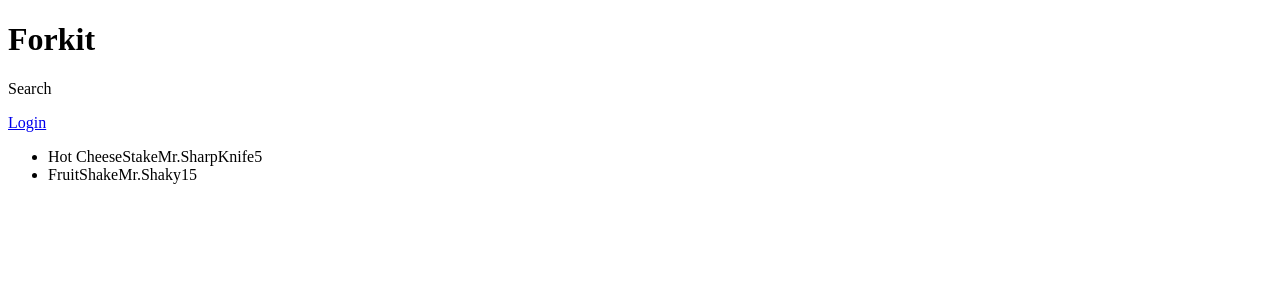
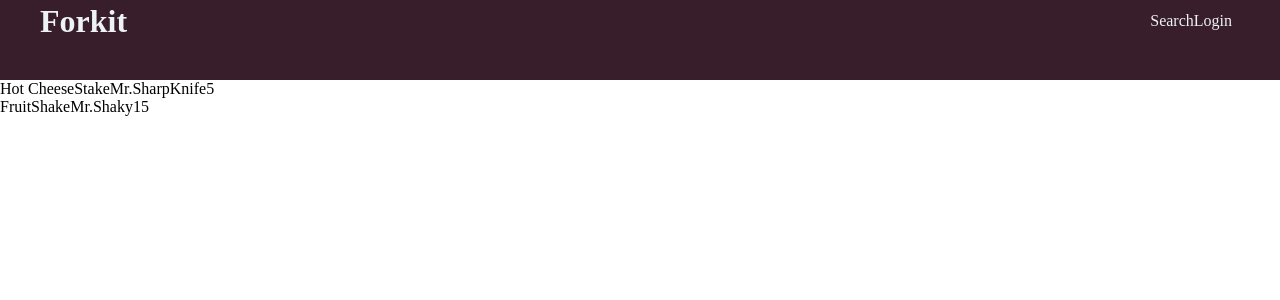
Before and after one commit to chingu-voyages/v8-bears-team-19, a React (Create React App) app: page / in a window 1280 px wide. Shown: the top 300 px of the page. Built offline with nearby package versions, Linux system fonts and the light colour scheme.

Commit message:
[added] node-sass module, global scss file and home.scss, navbar.scss

```diff
--- a/package.json
+++ b/package.json
@@ -5,6 +5,7 @@
   "proxy": "http://localhost:8080",
   "dependencies": {
     "express": "^4.16.4",
+    "node-sass": "^4.11.0",
     "react": "^16.8.4",
     "react-dom": "^16.8.4",
     "react-router": "^4.3.1",
--- a/src/components/Home/Home.jsx
+++ b/src/components/Home/Home.jsx
@@ -6,8 +6,10 @@ const Home = props => {
 
   return (
     <div className="home">
-      <Navbar />
-      <Feed />
+      <div className="home__container">
+        <Navbar />
+        <Feed />
+      </div>
     </div>
   );
 };
--- /dev/null
+++ b/src/components/Home/home.scss
@@ -0,0 +1,4 @@
+.home {
+  background: $main-background;
+  height: 100vh;
+}
--- a/src/components/Navbar/Navbar.jsx
+++ b/src/components/Navbar/Navbar.jsx
@@ -10,14 +10,18 @@ import {
 const Navbar = () => {
   return (
     <div className="navbar">
+      <div className="navbar__container">
         <div className="logo">
           <h1>Forkit</h1>
         </div>
+        <div className="navbar__btns">
           <p>Search</p>
           {/* <Search /> */}
           {/* Will link to Login page */}
           <Link to={'#'}>Login</Link>
         </div>
+      </div>
+    </div>
   )
 };
 
--- /dev/null
+++ b/src/components/Navbar/navbar.scss
@@ -0,0 +1,27 @@
+.navbar {
+  height: 80px;
+  background: $primary-color;
+  color: $white;
+  .navbar__container {
+    display: flex;
+    max-width: 1200px;
+    align-items: center;
+    justify-content: space-between;
+    margin-left: auto;
+    margin-right: auto;
+  }
+
+  .navbar__btns {
+    display: flex;
+    flex-flow: row nowrap;
+    padding: 12px 8px;
+    .navbar__btns > * {
+      padding: 10px 8px;
+    }
+  }
+}
+
+a {
+  text-decoration: none;
+  color: $white;
+}
--- a/src/index.js
+++ b/src/index.js
@@ -1,5 +1,6 @@
 import React from 'react';
 import ReactDOM from 'react-dom';
 import App from './components/App/App';
+import '../src/styles/index.scss';
 
 ReactDOM.render(<App />, document.getElementById('root'));
--- /dev/null
+++ b/src/styles/global.scss
@@ -0,0 +1,47 @@
+// global.scss - define our global scss variables here.
+
+// if file grows too big, we can seperate (colors.scss, variables.scss, etc..)
+
+
+// Colors
+
+// Those are just for reference, we will decide on our color scheme later
+$main-background: #FFF;
+$primary-color: #381D2a;
+$white: #EDF2F4;
+$black: #19141c;
+
+$error: hsl(20, 67, 40);
+$cta: rgb(155, 197, 214);
+
+
+// FONTS
+
+
+
+// Resets
+
+*, html {
+  margin: 0;
+  padding: 0;
+  box-sizing: border-box;
+  // 10px possible for *rem* units usage. matter of choice.
+  // font-size: 10px;
+}
+
+body {
+  background: $main-background;
+}
+
+// can define general button style, general h1,h2,etc.. UNLESS we make a default Button component and define the styles there.
+// also styling the headings (h1,h2,h3) is useful for Responsive Design
+
+// example:
+button {
+  padding: 6px 5px;
+  font-weight: 700;
+  letter-spacing: 1px;
+  border-radius: 6px;
+  outline: none;
+  cursor: pointer;
+}
--- /dev/null
+++ b/src/styles/index.scss
@@ -0,0 +1,4 @@
+// import the FONT styles in LINE 1
+@import './global.scss';
+@import '../components/Home/home.scss';
+@import '../components/Navbar/navbar.scss';
```
Also changed, not shown: 1 other file (tests, documents, lock files or other folders). Lines whose indentation alone changed are shown as unchanged.
